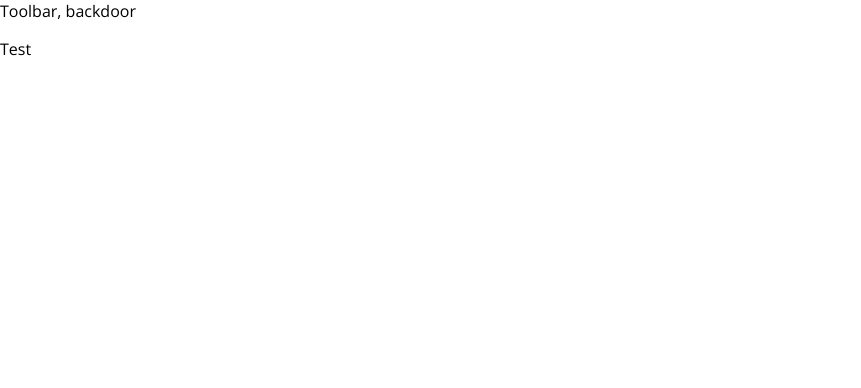
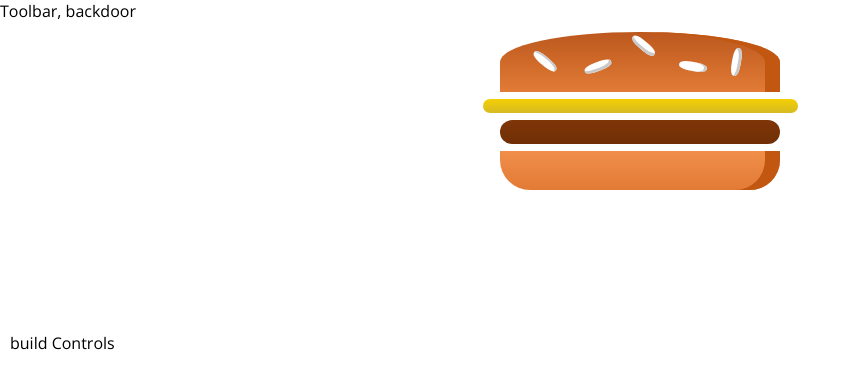
Before and after one commit to OthmanFrDev/Burgery, a React app: page / in a window 1280 px wide. Shown: the top 388 px of the page, without its empty margins (0-861 px from the left). Built offline with nearby package versions, Linux system fonts and the light colour scheme; the HTML template or start-up script is replaced by a standard one.

Commit message:
add BurgerBuilder BurgerIngredient and burger components

```diff
--- a/package.json
+++ b/package.json
@@ -49,6 +49,7 @@
     "postcss-preset-env": "6.7.0",
     "postcss-safe-parser": "5.0.2",
     "prompts": "2.4.0",
+    "prop-types": "^15.7.2",
     "react": "^17.0.2",
     "react-app-polyfill": "^2.0.0",
     "react-dev-utils": "^11.0.3",
--- a/src/App.js
+++ b/src/App.js
@@ -1,10 +1,11 @@
 import React from 'react'
 import Layout from './components/Layout/Layout';
+import BurgerBuilder from './containers/BurgerBuilder/BurgerBuilder';
 function App() {
   return (
     <div >
      <Layout>
-       <p>Test</p>
+        <BurgerBuilder />
      </Layout>
     </div>
   );
--- /dev/null
+++ b/src/components/Burger/Burger.js
@@ -0,0 +1,15 @@
+import React from 'react'
+import classes from './Burger.module.css'
+import BurgerIngredient from './BurgerIngredient/BurgerIngredient';
+const burger = (props) => {
+    return (
+        <div className={classes.Burger}>
+            <BurgerIngredient type="bread-top"/>
+            <BurgerIngredient type="cheese"/>
+            <BurgerIngredient type="meat"/>
+            <BurgerIngredient type="bread-bottom"/>
+        </div>
+     );
+}
+
+export default burger;
--- /dev/null
+++ b/src/components/Burger/Burger.module.css
@@ -0,0 +1,26 @@
+.Burger{
+    width: 100%;
+    margin: auto;
+    height: 250px;
+    text-align: center;
+    font-weight: bold;
+    font-size: 1.2rem;
+}
+@media (min-width:1000px)and (min-height:700px) {
+    .Burger{
+        width: 700px;
+        height: 600px;
+    }
+}
+@media (min-width:500px)and (min-height:401px) {
+    .Burger{
+        width: 450px;
+        height: 400px;
+    }
+}
+@media (min-width:500px)and (min-height:400px) {
+    .Burger{
+        width: 350px;
+        height: 300px;
+    }
+}
--- /dev/null
+++ b/src/components/Burger/BurgerIngredient/BurgerIngredient.js
@@ -0,0 +1,32 @@
+import React from 'react'
+import classes from './BurgerIngredient.module.css'
+import PropTypes from "prop-types"
+const BurgerIngredient = (props) => {
+    let ingredient = null;
+    switch (props.type) {
+        case "bread-bottom":
+            ingredient = <div className={classes.BreadBottom}></div>; break;
+        case "bread-top":
+            ingredient = (
+                <div className={classes.BreadTop}>
+                    <div className={classes.Seeds1}></div>
+                    <div className={classes.Seeds2}></div>
+                </div>); break;
+        case "meat":
+            ingredient = <div className={classes.Meat}></div>; break;
+        case "cheese":
+            ingredient = <div className={classes.Cheese}></div>; break;
+        case "bacon":
+            ingredient = <div className={classes.Bacon}></div>; break;
+        case "salad":
+            ingredient = <div className={classes.Salad}></div>; break;
+        default:
+            ingredient = null;
+    }
+    return ingredient;
+}
+BurgerIngredient.propTypes={
+ type:PropTypes.string.isRequired,
+
+}
+export default BurgerIngredient;
--- /dev/null
+++ b/src/components/Burger/BurgerIngredient/BurgerIngredient.module.css
@@ -0,0 +1,113 @@
+.BreadBottom {
+    height: 13%;
+    width: 80%;
+    background: linear-gradient(#F08E4A, #e27b36);
+    border-radius: 0 0 30px 30px;
+    box-shadow: inset -15px 0 #c15711;
+    margin: 2% auto;
+}
+
+.BreadTop {
+    height: 20%;
+    width: 80%;
+    background: linear-gradient(#bc581e, #e27b36);
+    border-radius: 50% 50% 0 0;
+    box-shadow: inset -15px 0 #c15711;
+    margin: 2% auto;
+    position: relative;
+}
+
+.Seeds1 {
+    width: 10%;
+    height: 15%;
+    position: absolute;
+    background-color: white;
+    left: 30%;
+    top: 50%;
+    border-radius: 40%;
+    transform: rotate(-20deg);
+    box-shadow: inset -2px -3px #c9c9c9;
+}
+
+.Seeds1:after {
+    content: "";
+    width: 100%;
+    height: 100%;
+    position: absolute;
+    background-color: white;
+    left: -170%;
+    top: -260%;
+    border-radius: 40%;
+    transform: rotate(60deg);
+    box-shadow: inset -1px 2px #c9c9c9;
+  }
+
+.Seeds1:before {
+    content: "";
+    width: 100%;
+    height: 100%;
+    position: absolute;
+    background-color: white;
+    left: 180%;
+    top: -50%;
+    border-radius: 40%;
+    transform: rotate(60deg);
+    box-shadow: inset -1px -3px #c9c9c9;
+  }
+
+  .Seeds2 {
+    width: 10%;
+    height: 15%;
+    position: absolute;
+    background-color: white;
+    left: 64%;
+    top: 50%;
+    border-radius: 40%;
+    transform: rotate(10deg);
+    box-shadow: inset -3px 0 #c9c9c9;
+  }
+
+  .Seeds2:before {
+    content: "";
+    width: 100%;
+    height: 100%;
+    position: absolute;
+    background-color: white;
+    left: 150%;
+    top: -130%;
+    border-radius: 40%;
+    transform: rotate(90deg);
+    box-shadow: inset 1px 3px #c9c9c9;
+  }
+
+
+.Meat {
+    width: 80%;
+    height: 8%;
+    background: linear-gradient(#7f3608, #702e05);
+    margin: 2% auto;
+    border-radius: 15px;
+}
+
+.Cheese {
+    width: 90%;
+    height: 4.5%;
+    margin: 2% auto;
+    background: linear-gradient(#f4d004, #d6bb22);
+    border-radius: 20px;
+}
+
+.Salad {
+    width: 85%;
+    height: 7%;
+    margin: 2% auto;
+    background: linear-gradient(#228c1d, #91ce50);
+    border-radius: 20px;
+}
+
+.Bacon {
+    width: 80%;
+    height: 3%;
+    background: linear-gradient(#bf3813, #c45e38);
+    margin: 2% auto;
+}
--- a/src/components/Layout/Layout.js
+++ b/src/components/Layout/Layout.js
@@ -1,10 +1,11 @@
 import React from 'react'
 import Aux from '../../hoc/Auxx'
+import classes from './Layout.module.css'
 const Layout = (props) => {
     return (
         <Aux>
             <div>Toolbar, backdoor</div>
-            <main>{props.children}</main>
+            <main className={classes.content}>{props.children}</main>
         </Aux>
     );
 }
--- /dev/null
+++ b/src/components/Layout/Layout.module.css
@@ -0,0 +1,3 @@
+.content{
+    margin: 10px;
+}
--- /dev/null
+++ b/src/containers/BurgerBuilder/BurgerBuilder.js
@@ -0,0 +1,19 @@
+import React, {Component} from "react";
+import Auxx from "../../hoc/Auxx";
+import Burger from "../../components/Burger/Burger";
+class BurgerBuilder extends Component {
+    constructor(props) {
+        super(props);
+        this.state = {  }
+    }
+    render() {
+        return (
+            <Auxx>
+                <Burger/>
+                <div>build Controls</div>
+            </Auxx>
+         );
+    }
+}
+
+export default BurgerBuilder;
```
